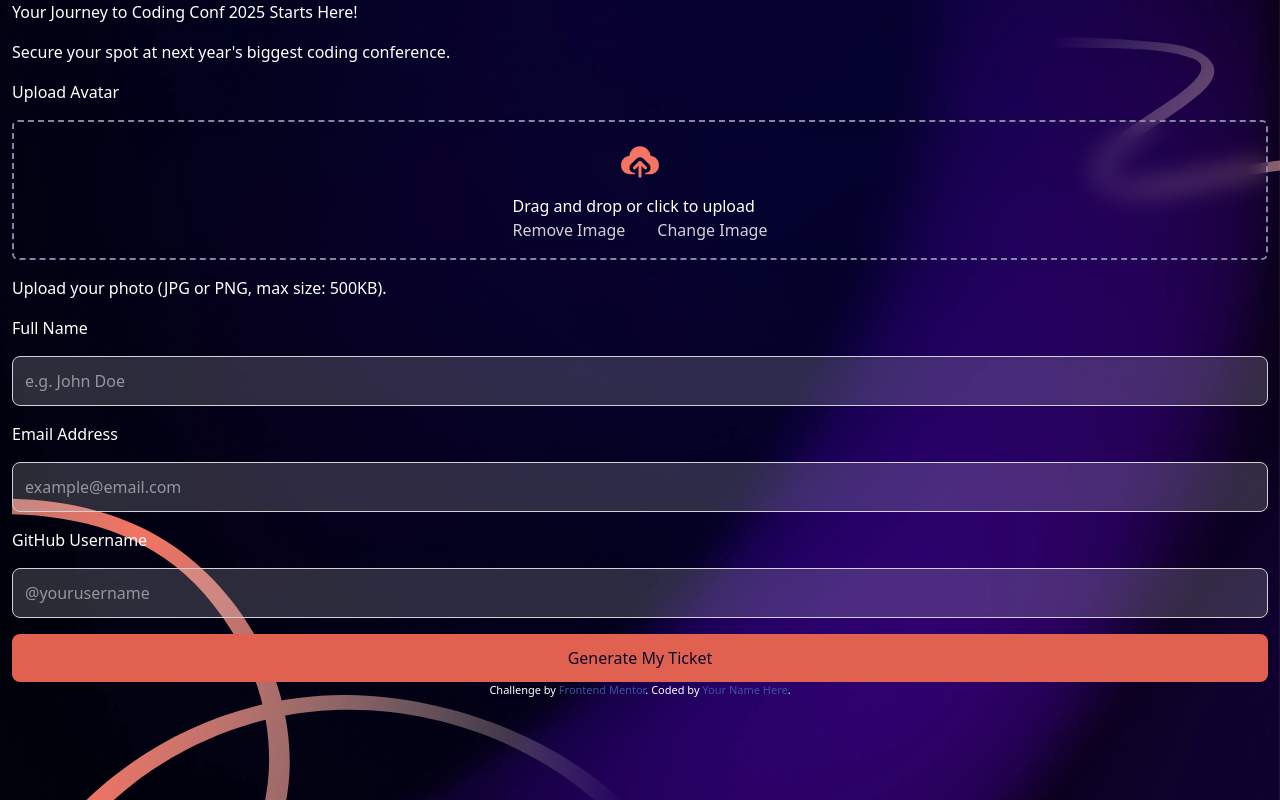
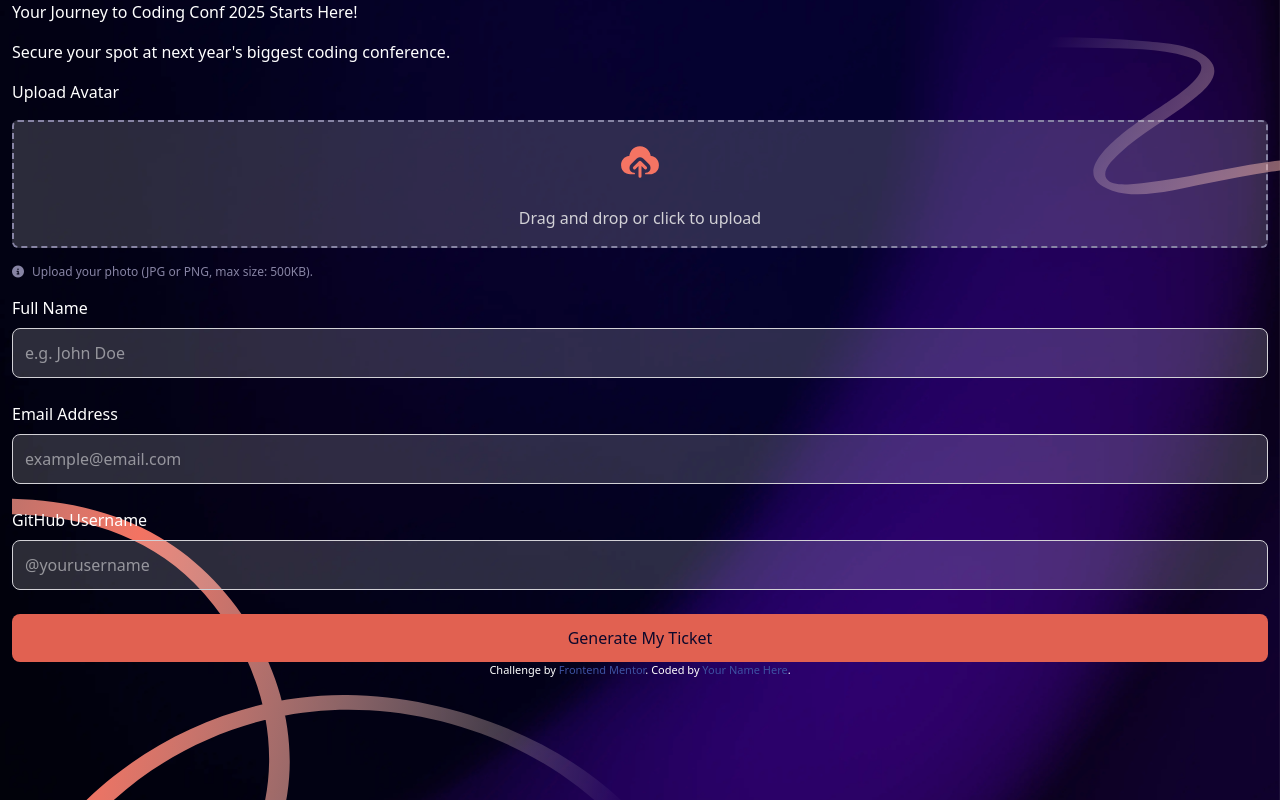
Before and after one commit to Jamieeee1/conference-ticket-generator-main, a website built with Vite: page index.html in a window 1280 px wide. Built offline with nearby package versions, Linux system fonts and the light colour scheme.

Commit message:
simple edits made and added span for error

```diff
--- a/index.html
+++ b/index.html
@@ -25,6 +25,11 @@
         color: hsl(228, 45%, 44%);
       }
     </style>
+
+    <script
+      src="https://kit.fontawesome.com/4ab895e590.js"
+      crossorigin="anonymous"
+    ></script>
   </head>
   <body
     class="bg-[url('assets/images/background-mobile.png')] bg-cover bg-no-repeat bg-center md:bg-[url('assets/images/background-tablet.png')] lg:bg-[url('assets/images/background-desktop.png')] text-Neutral-0"
@@ -42,7 +47,7 @@
         <p>Upload Avatar</p>
         <label
           for="avatar"
-          class="flex flex-col items-center justify-center gap-2 border-2 border-dashed rounded-md p-4 cursor-pointer border-Neutral-500 backdrop-blur-md"
+          class="flex flex-col items-center justify-center gap-2 border-2 border-dashed rounded-md p-4 cursor-pointer border-Neutral-500 bg-Neutral-300/20"
           id="droparea"
         >
           <input
@@ -52,7 +57,9 @@
             hidden
             accept="image/png, image/jpeg"
           />
-          <div class="w-12 h-12 flex items-center justify-center rounded-xl">
+          <div
+            class="w-12 h-12 flex items-center justify-center rounded-xl mb-3"
+          >
             <img
               src="/assets/images/icon-upload.svg"
               alt=""
@@ -62,19 +69,27 @@
             />
           </div>
           <div>
-            <p>Drag and drop or click to upload</p>
-            <div class="flex gap-8">
-              <button class="rounded-xl text-Neutral-300 bg-none">
+            <p id="dragtodrop" class="text-Neutral-300">
+              Drag and drop or click to upload
+            </p>
+            <div id="imageEdit" class="flex gap-8 hidden">
+              <button class="imageFix underline button" id="removeimage">
                 Remove Image
               </button>
-              <button class="rounded-xl text-Neutral-300 bg-none">
+              <button id="changeimage" class="imageFix button">
                 Change Image
               </button>
             </div>
           </div>
         </label>
-        <p>Upload your photo (JPG or PNG, max size: 500KB).</p>
+        <p class="text-Neutral-500 text-xs flex items-center gap-2">
+          <span>
+            <i class="fa-solid fa-circle-info"></i>
+          </span>
+          Upload your photo (JPG or PNG, max size: 500KB).
+        </p>
 
+        <div class="input-container">
           <label for="name">Full Name</label>
           <input
             class="user-input"
@@ -82,6 +97,9 @@
             id="name"
             placeholder="e.g. John Doe"
           />
+          <span id="name-error"></span>
+        </div>
+        <div class="input-container">
           <label for="email">Email Address</label>
           <input
             class="user-input"
@@ -89,6 +107,9 @@
             id="email"
             placeholder="example@email.com"
           />
+          <span id="email-error"></span>
+        </div>
+        <div class="input-container">
           <label for="github">GitHub Username</label>
           <input
             class="user-input"
@@ -96,9 +117,11 @@
             id="github"
             placeholder="@yourusername"
           />
+          <span id="github-error"></span>
+        </div>
         <button
           type="submit"
-          class="bg-Orange-700 text-Neutral-900 rounded-lg py-3"
+          class="bg-Orange-700 text-Neutral-900 rounded-lg py-3 button"
         >
           Generate My Ticket
         </button>
```
Lines whose indentation alone changed are shown as unchanged.
